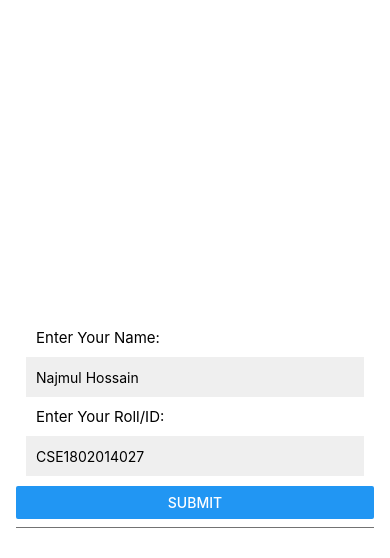
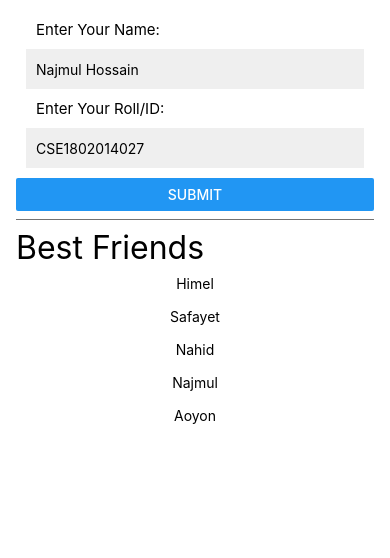
Before and after one commit to Bappy4u/DoneWithIt-react-native, a React Native app: screen / in a window 390 px wide. Shown: the top 558 px of the page. Built offline with nearby package versions, Linux system fonts and the light colour scheme.

Commit message:
Added Listview

```diff
--- a/App.js
+++ b/App.js
@@ -7,10 +7,23 @@ import {
   Text,
   Alert,
   TextInput,
+  SectionList,
+  StatusBar,
 } from "react-native";
 
 const Separator = () => <View style={styles.separator} />;
+const DATA = [
+  {
+    title: "Best Friends",
+    data: ["Himel", "Safayet", "Nahid", "Najmul", "Aoyon"],
+  },
+];
 
+const Item = ({ title }) => (
+  <View style={styles.item}>
+    <Text style={styles.title}>{title}</Text>
+  </View>
+);
 const App = () => (
   <SafeAreaView style={styles.container}>
     <View style={{ padding: 10 }}>
@@ -39,6 +52,14 @@ const App = () => (
       <Button title="Submit" />
     </View>
     <Separator />
+    <SectionList
+      sections={DATA}
+      keyExtractor={(item, index) => item + index}
+      renderItem={({ item }) => <Item title={item} />}
+      renderSectionHeader={({ section: { title } }) => (
+        <Text style={styles2.header}>{title}</Text>
+      )}
+    />
   </SafeAreaView>
 );
 
@@ -62,5 +83,24 @@ const styles = StyleSheet.create({
     borderBottomWidth: StyleSheet.hairlineWidth,
   },
 });
+const styles2 = StyleSheet.create({
+  container: {
+    flex: 1,
+    paddingTop: StatusBar.currentHeight,
+    marginHorizontal: 16,
+  },
+  item: {
+    backgroundColor: "#f9c2ff",
+    padding: 20,
+    marginVertical: 8,
+  },
+  header: {
+    fontSize: 32,
+    backgroundColor: "#fff",
+  },
+  title: {
+    fontSize: 24,
+  },
+});
 
 export default App;
```
